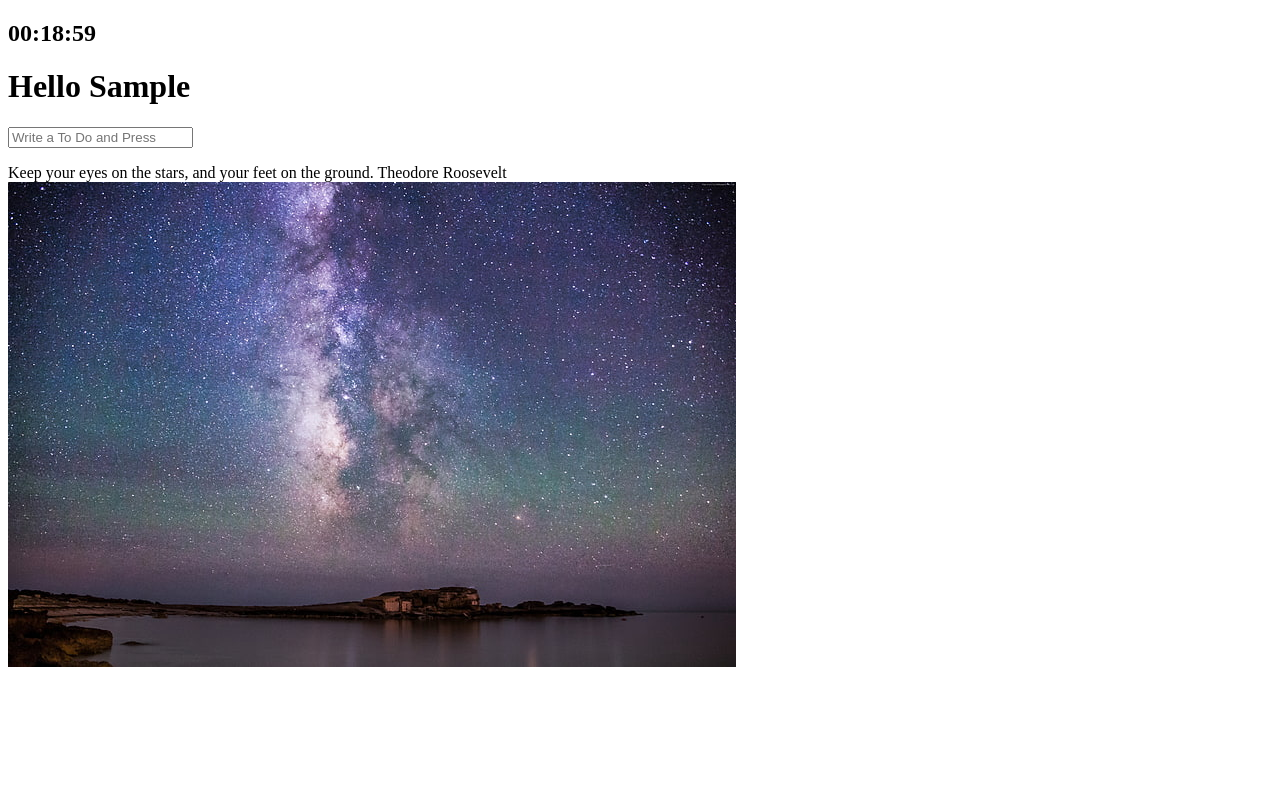
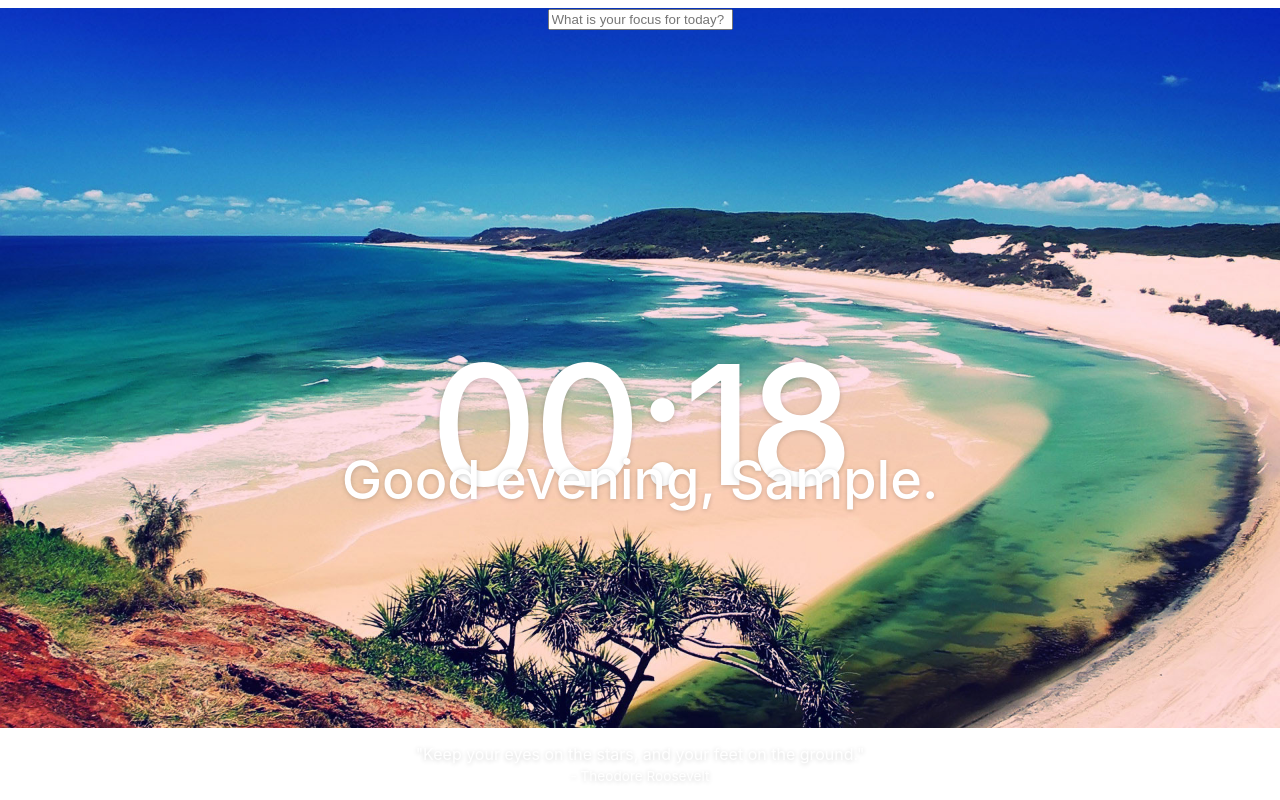
Before and after one commit to ChoiBoyoon/JSapp-momentum-clone, a plain HTML site: page index.html in a window 1280 px wide. Both pictures are taken after typing "Sample" into the empty fields and a click on the button "Log In". Drawn offline with Linux system fonts and the light colour scheme.

Commit message:
add style

```diff
--- a/index.html
+++ b/index.html
@@ -1,12 +1,16 @@
 <!DOCTYPE html>
 <html lang="en">
   <head>
+    <link rel="stylesheet" href="style.css" />
     <link rel="stylesheet" href="css/style.css" />
     <meta charset="UTF-8" />
     <meta name="viewport" content="width=device-width, initial-scale=1.0" />
     <title>Momentum</title>
   </head>
   <body>
+    <h2 id="clock">00:00</h2>
+    <h1 id="greeting" class="hidden"></h1>
+
     <form id="login-form" class="hidden">
       <input
         required
@@ -17,10 +21,8 @@
       <button>Log In</button>
     </form>
 
-    <h2 id="clock">00:00</h2>
-    <h1 id="greeting" class="hidden"></h1>
     <form id="todo-form">
-      <input type="text" placeholder="Write a To Do and Press" />
+      <input type="text" placeholder="What is your focus for today?" />
     </form>
     <ul id="todo-list"></ul>
     <div id="quote">
@@ -30,6 +32,7 @@
     <div id="weather">
       <span></span>
       <span></span>
+      <i></i>
     </div>
     <script src="js/greetings.js"></script>
     <script src="js/clock.js"></script>
@@ -37,5 +40,11 @@
     <script src="js/background.js"></script>
     <script src="js/todo.js"></script>
     <script src="js/weather.js"></script>
+
+    <!-- Font Awesome script-->
+    <script
+      src="https://kit.fontawesome.com/6478f529f2.js"
+      crossorigin="anonymous"
+    ></script>
   </body>
 </html>
--- a/js/background.js
+++ b/js/background.js
@@ -1,4 +1,25 @@
-const images = ["0.jpeg", "1.jpeg", "2.jpeg", "3.jpeg", "4.jpeg"];
+const images = [
+  "0.jpeg",
+  "1.jpeg",
+  "2.jpeg",
+  "3.jpeg",
+  "4.jpeg",
+  "5.jpeg",
+  "6.jpeg",
+  "7.jpeg",
+  "8.jpeg",
+  "9.jpeg",
+  "10.jpeg",
+  "11.jpeg",
+  "12.jpeg",
+  "13.jpeg",
+  "14.jpeg",
+  "15.jpeg",
+  "16.jpeg",
+  "17.jpeg",
+  "18.jpeg",
+  "19.jpeg",
+];
 
 const chosenImage = images[Math.floor(Math.random() * images.length)];
 
--- a/js/clock.js
+++ b/js/clock.js
@@ -4,8 +4,8 @@ function getClock() {
   const date = new Date();
   const hours = String(date.getHours()).padStart(2, "0");
   const minutes = String(date.getMinutes()).padStart(2, "0");
-  const seconds = String(date.getSeconds()).padStart(2, "0");
-  clock.innerText = `${hours}:${minutes}:${seconds}`;
+  //const seconds = String(date.getSeconds()).padStart(2, "0");
+  clock.innerText = `${hours}:${minutes}`;
 }
 getClock();
 setInterval(getClock, 1000);
--- a/js/greetings.js
+++ b/js/greetings.js
@@ -15,7 +15,7 @@ function onLoginSubmit(event) {
 
 function paintGreetings() {
   const username = localStorage.getItem(USERNAME_KEY);
-  greeting.innerText = "Hello " + username;
+  greeting.innerText = "Good evening, " + username + ".";
   greeting.classList.remove(CLASS_HIDDEN);
 }
 
--- a/js/quotes.js
+++ b/js/quotes.js
@@ -213,5 +213,5 @@ const author = document.querySelector("#quote span:last-child");
 
 const todaysQuote = quotes[Math.floor(Math.random() * quotes.length)];
 
-quote.innerText = todaysQuote["quote"];
-author.innerText = todaysQuote["author"];
+quote.innerText = '"' + todaysQuote["quote"] + '"';
+author.innerText = "- " + todaysQuote["author"];
--- a/js/weather.js
+++ b/js/weather.js
@@ -8,10 +8,16 @@ function onGeoOK(position) {
   fetch(url)
     .then((response) => response.json())
     .then((data) => {
-      const city = document.querySelector("#weather span:last-child");
-      const weather = document.querySelector("#weather span:first-child");
+      const temp = document.querySelector("#weather span:first-child");
+      const city = document.querySelector("#weather span:nth-child(2)");
+      const weather = document.querySelector("#weather i");
+      temp.innerText = data.main.temp + "°";
       city.innerText = data.name;
-      weather.innerText = `${data.weather[0].main} / ${data.main.temp}`;
+
+      if (data.weather[0].main === "Clouds") {
+        weather.classList.add("fas fa-cloud fa-lg");
+        weather.innerText = data.weather[0].main;
+      }
     });
 }
 
--- /dev/null
+++ b/style.css
@@ -0,0 +1,75 @@
+body {
+  font-family: -apple-system, BlinkMacSystemFont, "Segoe UI", Roboto, Oxygen,
+    Ubuntu, Cantarell, "Open Sans", "Helvetica Neue", sans-serif;
+  color: white;
+  text-shadow: 0 1px 5px rgb(0 0 0 / 20%);
+  display: flex;
+  flex-direction: column;
+  justify-content: center;
+  align-items: center;
+  position: relative;
+}
+
+img {
+  pointer-events: none;
+  position: absolute;
+  width: 100vw;
+  z-index: -1;
+  object-fit: cover;
+  top: 0;
+}
+
+#clock {
+  position: fixed;
+  top: 23.2vh;
+  font-size: 166.5px;
+  letter-spacing: -4px;
+  font-weight: 455;
+}
+
+#greeting {
+  position: fixed;
+  top: 51.3vh;
+  font-size: 54px;
+  font-weight: 455;
+}
+
+#todo-form {
+  border: none;
+}
+
+#quote {
+  display: flex;
+  flex-direction: column;
+  align-items: center;
+}
+#quote span:first-child {
+  position: fixed;
+  bottom: 4.5vh;
+  font-size: 2vh;
+}
+
+#quote span:last-child {
+  position: fixed;
+  bottom: 2vh;
+  font-size: 1.7vh;
+}
+
+#weather span:first-child {
+  position: fixed;
+  top: 2vh;
+  right: 1vw;
+  font-size: 2.5vh;
+}
+
+#weather span:nth-child(2) {
+  position: fixed;
+  top: 5vh;
+  right: 1.32vw;
+}
+
+#weather i {
+  position: fixed;
+  top: 5vh;
+  right: 1vw;
+}
```
